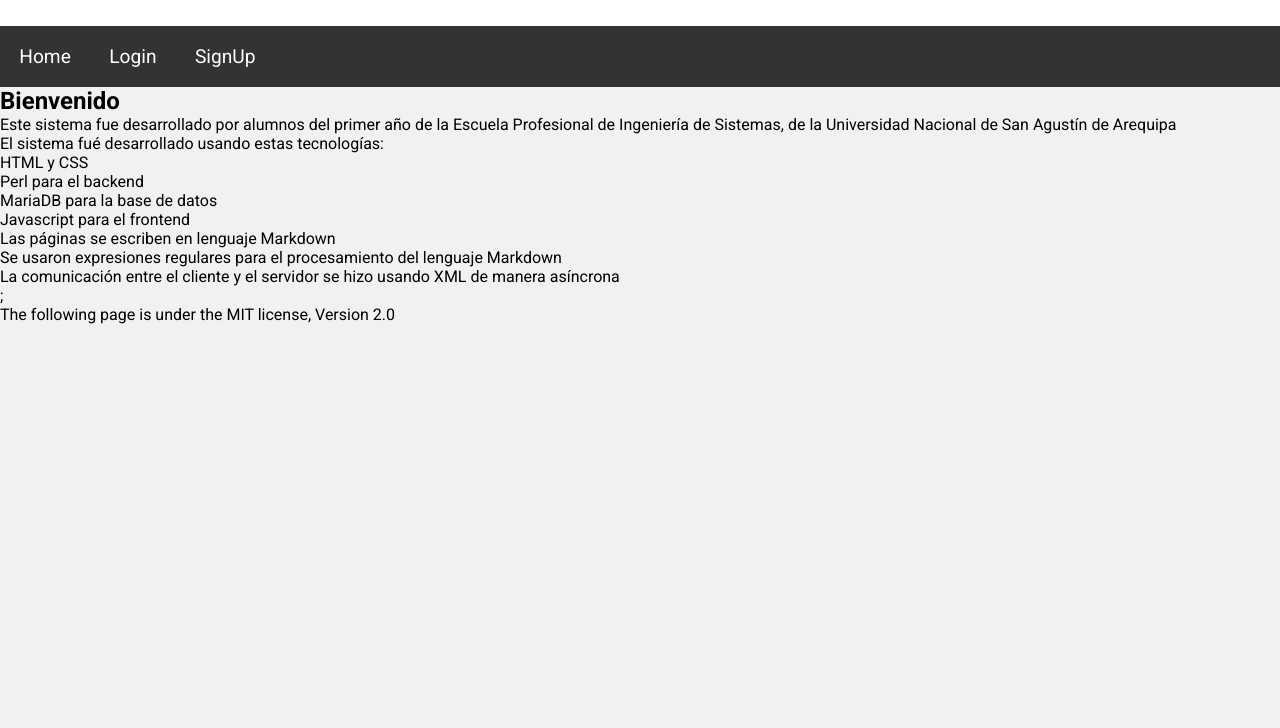
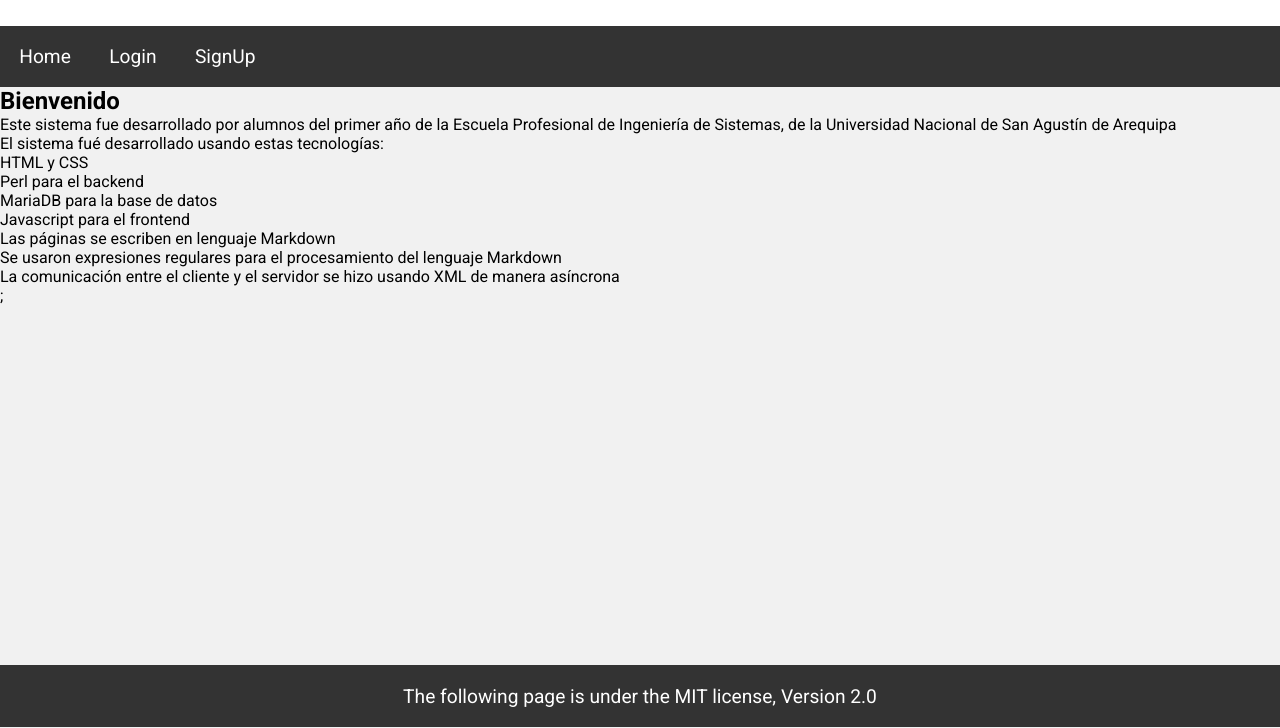
Before and after one commit to gopoma/Cube-Ecommerce, a plain HTML site: page frontend/index.html in a window 1280 px wide. Shown: the part 72-800 px from the top of the page. Drawn offline with Linux system fonts and the light colour scheme; no server answers.

Commit message:
Removed trailing code

```diff
--- a/frontend/css/styles.css
+++ b/frontend/css/styles.css
@@ -49,6 +49,10 @@ body {
 .navbar__link--danger:hover {
   color: #000;
   background-color: #F5C6CB;
+}
+
+.main {
+  min-height: 72.25vh;
 }
 
 .messages {
@@ -139,3 +143,11 @@ body {
   border-color: #0a58ca;
   background-color: #0b5ed7;
 }
+
+.footer {
+  padding: 1.2rem;
+  font-size: var(--fs-regular);
+  text-align: center;
+  color: #FFF;
+  background-color: #333;
+}
--- a/frontend/index.html
+++ b/frontend/index.html
@@ -19,7 +19,7 @@
       <p class="navbar__link" onclick="showSignUp()">SignUp</p>
     </ul>
   </nav>
-  <main>
+  <main class="main">
     <section>
       <section id="main"></section>
     </section>
@@ -29,8 +29,8 @@
       <aside></aside>
     </section>
   </main>
-  <footer>
-    <p>The following page is under the MIT license, Version 2.0</p>
+  <footer class="footer">
+    The following page is under the MIT license, Version 2.0
   </footer>
   <section id="messages" class="messages"></section>
 </body>
--- a/frontend/js/index.js
+++ b/frontend/js/index.js
@@ -168,19 +168,7 @@ function doLogOut() {
   })
 }
 
-/*
-function showMenuUserLogged() {
-  const menu = document.querySelector("#menu");
-  menu.innerHTML = `
-    <p class="navbar__link" onclick="showWelcome()">Home</p>
-    <p class="navbar__link" onclick="showProducts()">Products</p>
-    <p class="navbar__link" onclick="showCart()">My Cart</p>
-    <p class="navbar__link navbar__link--danger" onclick="doLogOut()">LogOut</p>
-  `;
-}
-*/
-
-function showProducts(limit = 3, page = 1) {
+function showProducts(limit = 4, page = 1) {
   const url = `${BASE_URL}/api/products?limit=${limit}&page=${page}`;
   fetch(url, {credentials: 'include'})
   .then(response => response.json())
```
